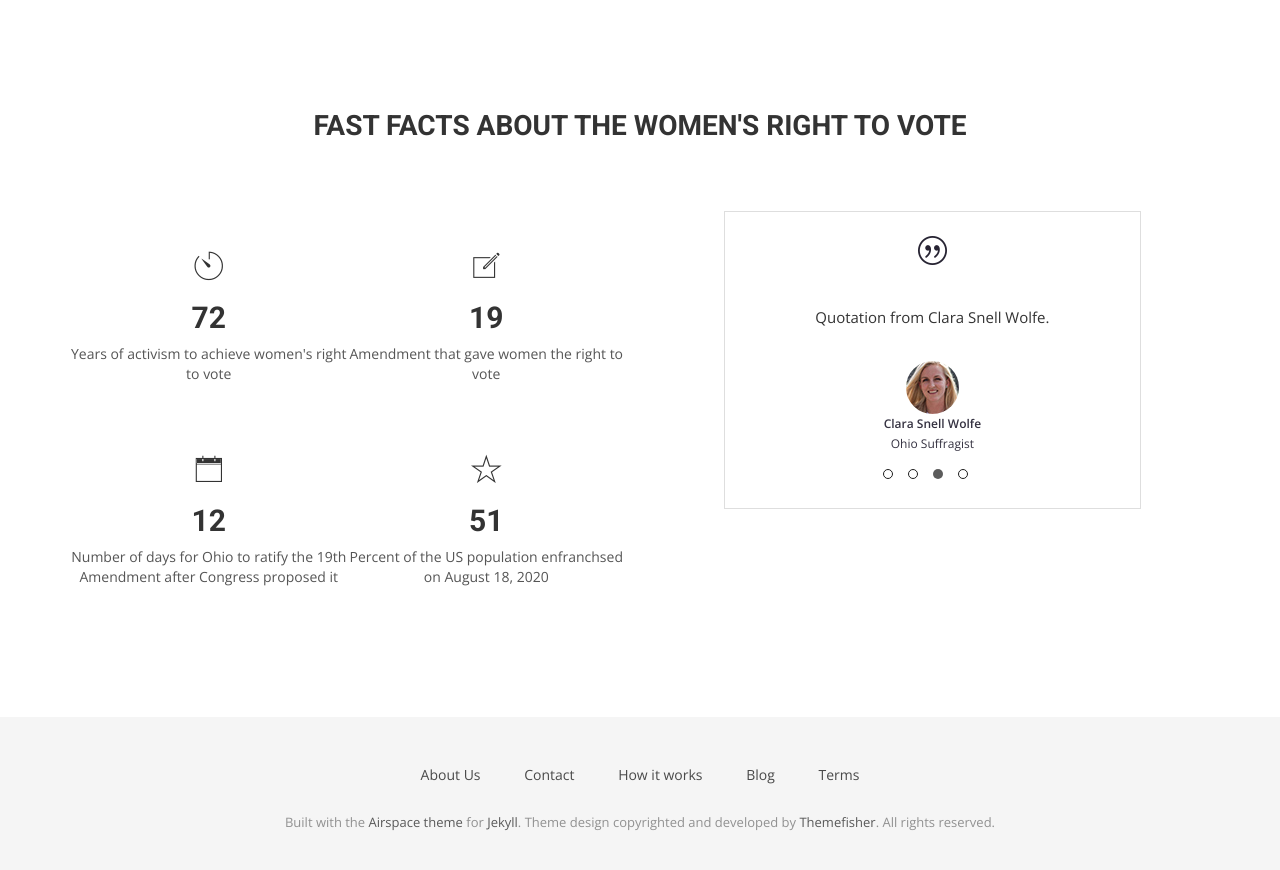
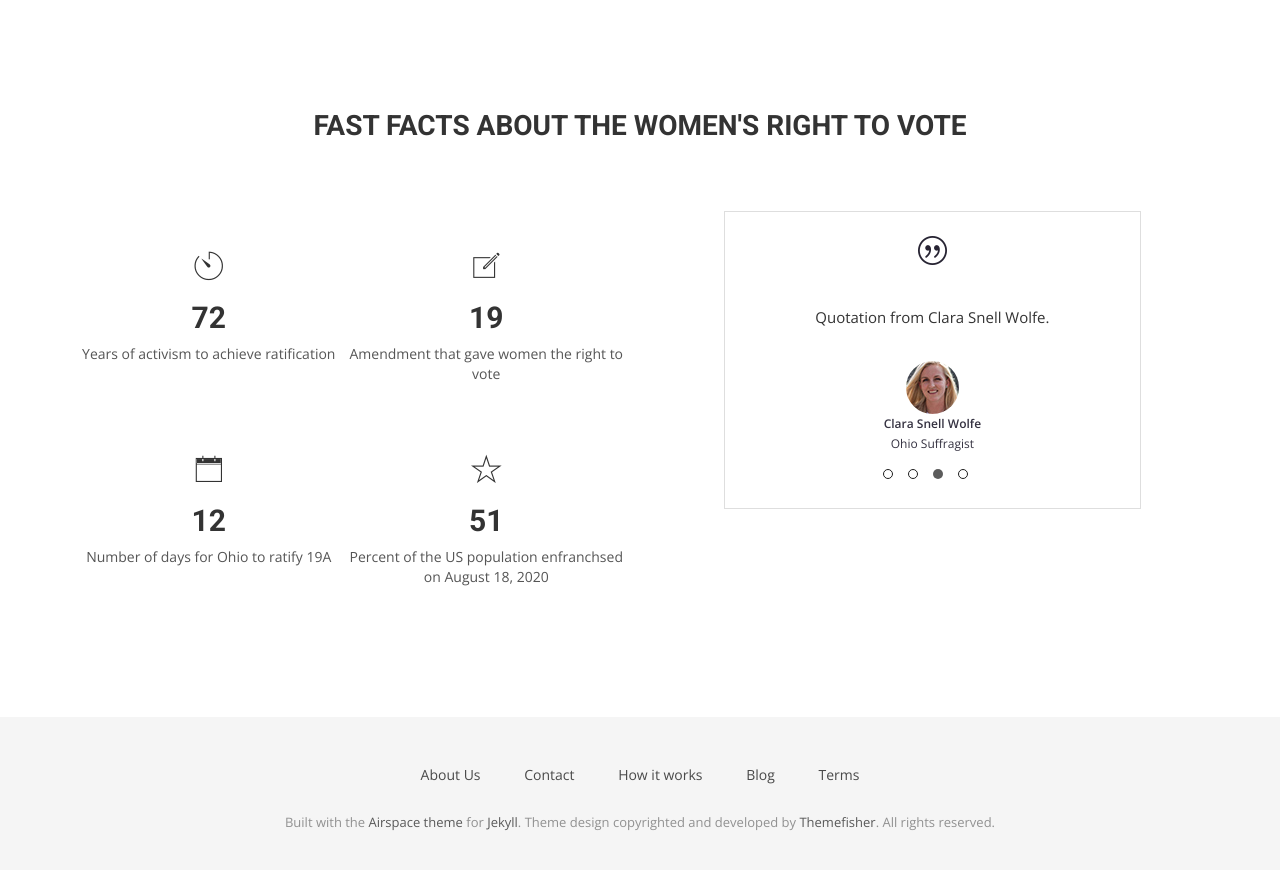
Before and after one commit to OhioSuffrageCentennial/ohiosuffragecentennial, a Jekyll site: the page built from index.html, in a window 1280 px wide and 900 px high, scrolled down 3029 px. Shown: the top 870 px of the window. Built offline with Jekyll 4.4.1, drawn with Linux system fonts in a browser that asks for light colours; nearby versions of some CDN libraries; some web fonts are replaced.

Commit message:
update fast facts

```diff
--- a/_data/funfacts.yml
+++ b/_data/funfacts.yml
@@ -1,12 +1,12 @@
 - counter: 72
   icon: ion-ios-timer-outline
-  text: Years of activism to achieve women's right to vote
+  text: Years of activism to achieve ratification
 - counter: 19
   icon: ion-ios-compose-outline
   text: Amendment that gave women the right to vote
 - counter: 12
   icon: ion-ios-calendar-outline
-  text: Number of days for Ohio to ratify the 19th Amendment after Congress proposed it
+  text: Number of days for Ohio to ratify 19A
 - counter: 51
   icon: ion-ios-star-outline
   text: Percent of the US population enfranchsed on August 18, 2020
```
